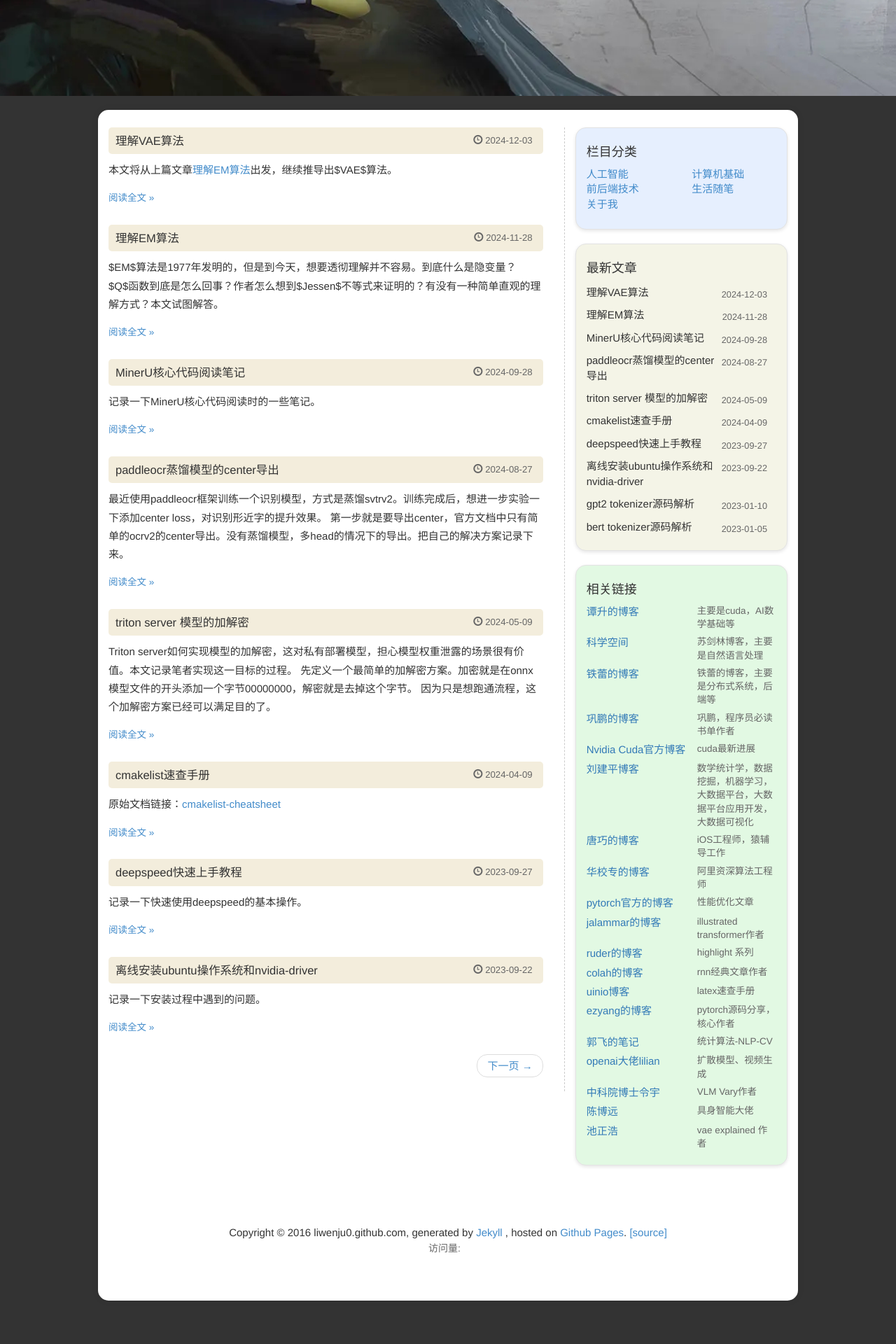
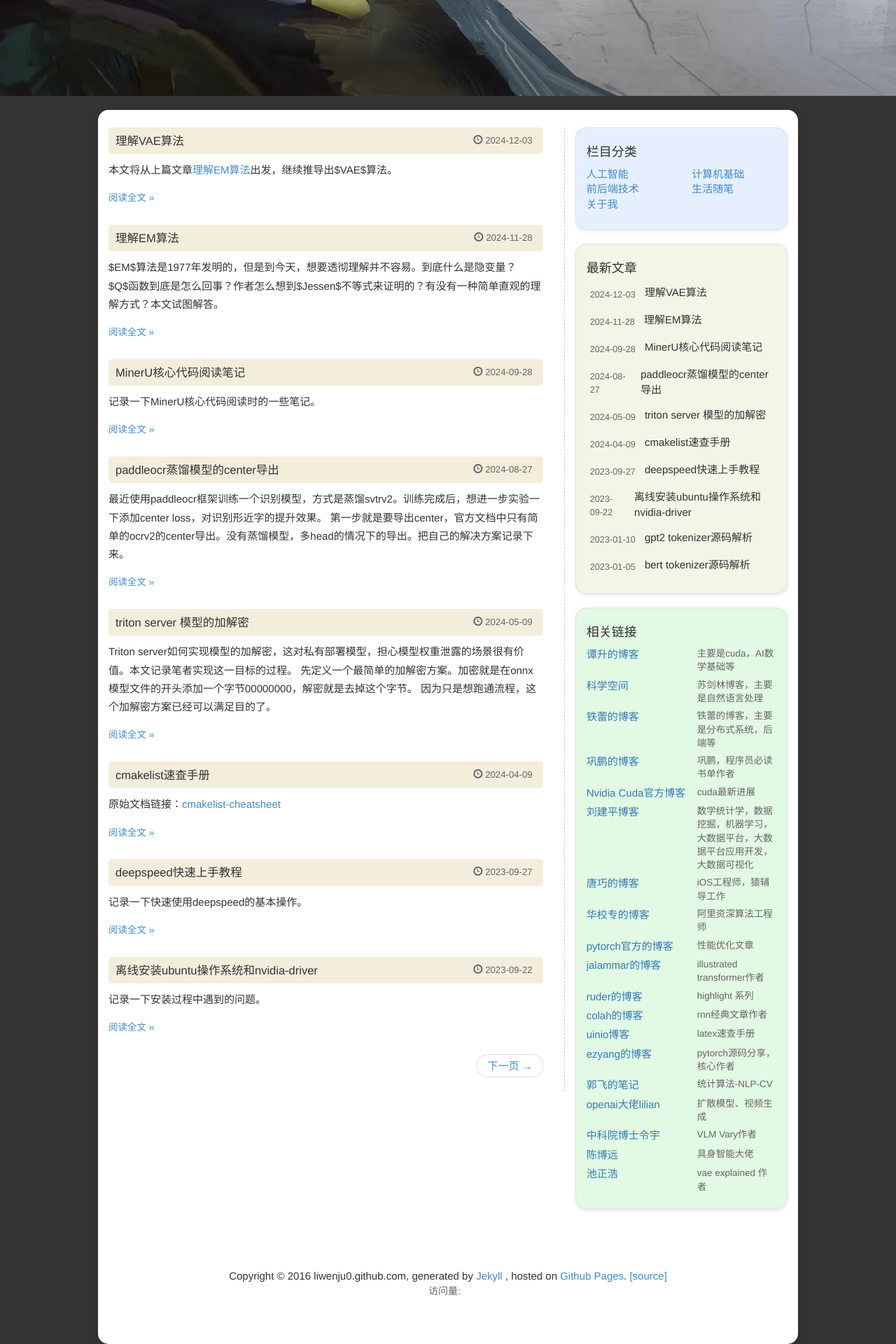
Before and after one commit to liwenju0/liwenju0.github.io, a Jekyll site: the page built from index.html, in a window 1280 px wide. Shown: the part 763-2683 px from the top of the page at 70% size. Built offline with Jekyll 4.4.1, drawn with Linux system fonts in a browser that asks for light colours; the list of posts is cut into pages by our own code; comment, search, counter and statistics services are not loaded; before the commit the page ends 2621 px from its top, so only the background shows below that.

Commit message:
实现日期对齐

```diff
--- a/css/blog.css
+++ b/css/blog.css
@@ -324,6 +324,8 @@ img {
 .recent-post-item {
   margin-bottom: 5px;
   padding: 3px 0;
+  display: flex;  /* 添加 flex 布局 */
+  align-items: flex-start;  /* 设置顶部对齐 */
 }
 
 .recent-post-item:last-child {
```
